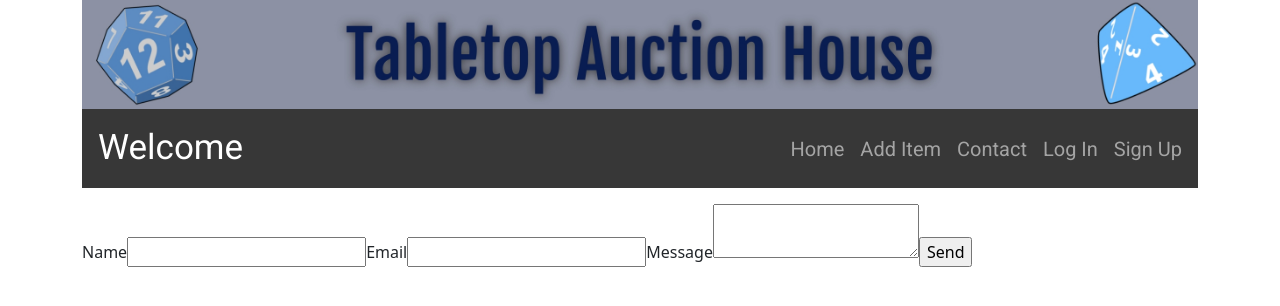
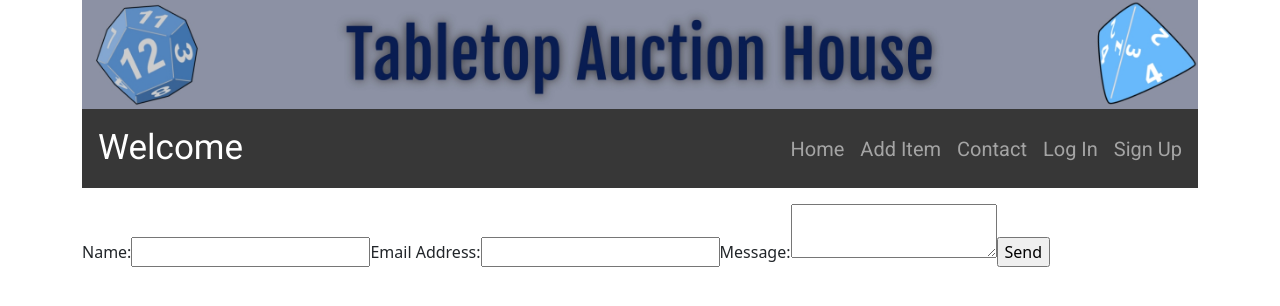
Before and after one commit to smakela13/tabletop-auction-house-react-edition, a React (Create React App) app in the folder client/: page /contact in a window 1280 px wide. Shown: the top 306 px of the page. Built offline with nearby package versions, Linux system fonts and the light colour scheme; no server answers.

Commit message:
Updated the contact form to have the correct names and validation

```diff
--- a/client/src/pages/contact.js
+++ b/client/src/pages/contact.js
@@ -27,19 +27,23 @@ const Contact = () => {
     }
 
     return (
-        <>
-            <form className="contact-form" onSubmit={sendEmail}>
-                <input type="hidden" name="contact_number" />
-                <label>Name</label>
-                <input type="text" name="user_name" />
-                <label>Email</label>
-                <input type="email" name="user_email" />
-                <label>Message</label>
-                <textarea name="message" />
-                <input type="submit" value="Send" />
-            </form>
-        </>
-    );
+			<>
+				<form className='contact-form' onSubmit={sendEmail}>
+					<label>Name:</label>
+					<input type='text' name='from_name' required />
+					<label>Email Address:</label>
+					<input
+						type='email'
+						name='reply_to'
+						pattern="[a-z0-9!#$%&'*+/=?^_`{|}~-]+(?:\.[a-z0-9!#$%&'*+/=?^_`{|}~-]+)*@(?:[a-z0-9](?:[a-z0-9-]*[a-z0-9])?\.)+[a-z0-9](?:[a-z0-9-]*[a-z0-9])?"
+						required
+					/>
+					<label>Message:</label>
+					<textarea type='text' name='message' maxLength='2500' required />
+					<input type='submit' value='Send' />
+				</form>
+			</>
+		);
 }
 
 export default Contact;
```
